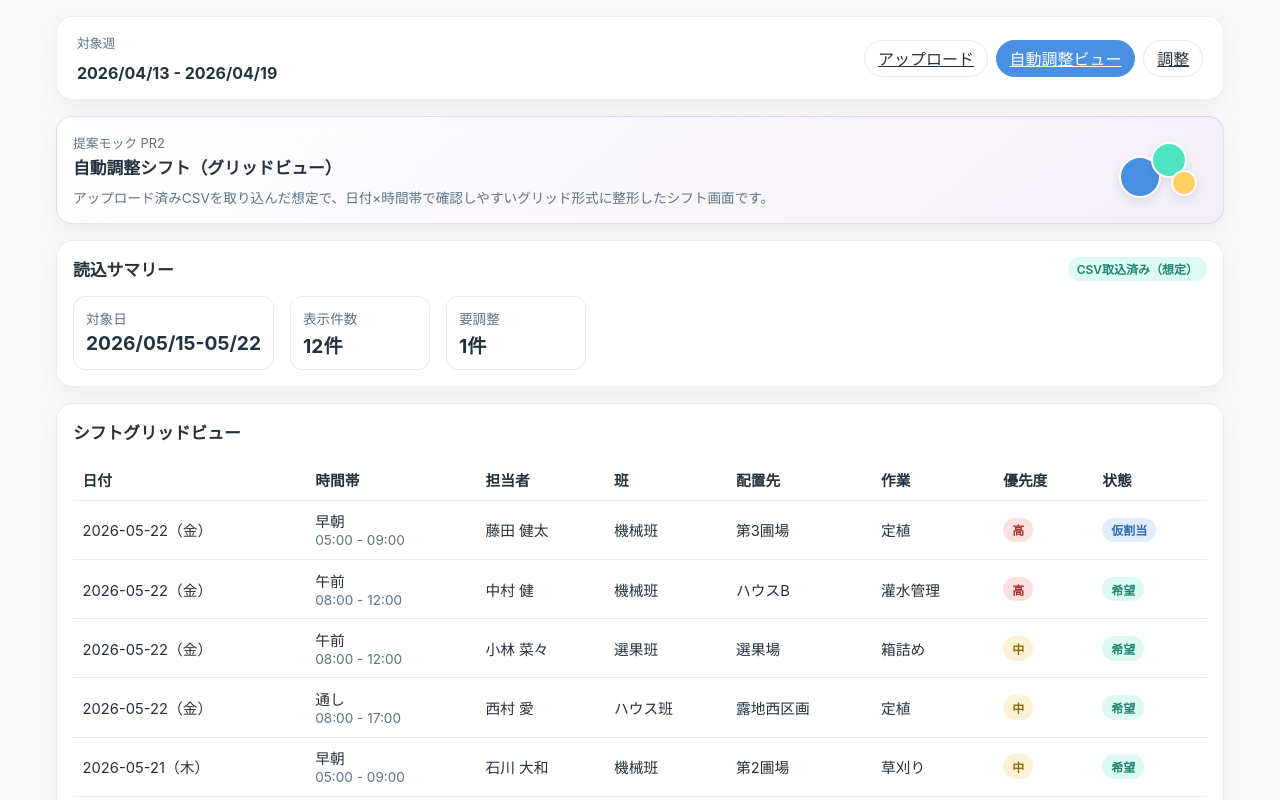
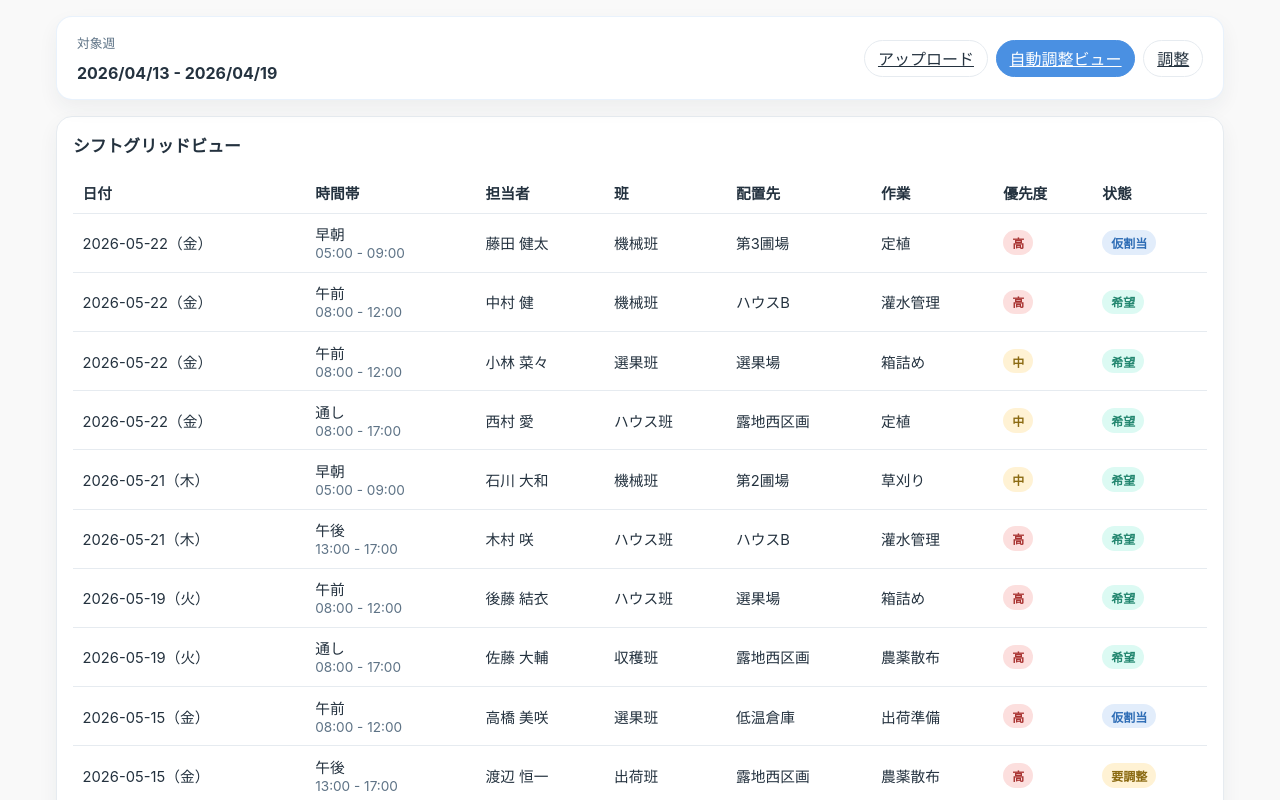
Before and after one commit to ANOSkdy/shift_manager, a Next.js app: page /autoview in a window 1280 px wide. Shown: the top 800 px of the page. Built offline with nearby package versions, Linux system fonts and the light colour scheme.

Commit message:
Remove mock hero and autoview summary sections

```diff
--- a/app/(mock)/autoview/page.tsx
+++ b/app/(mock)/autoview/page.tsx
@@ -1,29 +1,10 @@
 import Link from 'next/link';
-import { HeroPanel, SectionCard, StatusTag } from '@/components/mock/ui';
+import { SectionCard, StatusTag } from '@/components/mock/ui';
 import { autoShiftRows } from '@/lib/mock/autoview-data';
-
-const kpis = [
-  { label: '対象日', value: '2026/05/15-05/22' },
-  { label: '表示件数', value: `${autoShiftRows.length}件` },
-  { label: '要調整', value: `${autoShiftRows.filter((item) => item.allocationStatus === '要調整').length}件` }
-];
 
 export default function AutoViewPage() {
   return (
     <div className="page-stack">
-      <HeroPanel title="自動調整シフト（グリッドビュー）" description="アップロード済みCSVを取り込んだ想定で、日付×時間帯で確認しやすいグリッド形式に整形したシフト画面です。" />
-
-      <SectionCard title="読込サマリー" action={<StatusTag tone="success">CSV取込済み（想定）</StatusTag>}>
-        <ul className="summary-grid">
-          {kpis.map((item) => (
-            <li key={item.label} className="summary-item">
-              <p className="muted">{item.label}</p>
-              <p className="summary-item__value">{item.value}</p>
-            </li>
-          ))}
-        </ul>
-      </SectionCard>
-
       <SectionCard title="シフトグリッドビュー">
         <div className="table-wrap">
           <table>
--- a/app/(mock)/upload/page.tsx
+++ b/app/(mock)/upload/page.tsx
@@ -2,7 +2,7 @@
 
 import Link from 'next/link';
 import { useEffect, useMemo, useState } from 'react';
-import { AlertPanel, HeroPanel, SectionCard, StatusTag } from '@/components/mock/ui';
+import { AlertPanel, SectionCard, StatusTag } from '@/components/mock/ui';
 
 type StepState = 'idle' | 'analyzing' | 'done';
 
@@ -37,8 +37,6 @@ export default function UploadPage() {
 
   return (
     <div className="page-stack">
-      <HeroPanel title="CSVをアップロードして自動解析" description="スタッフ希望CSVを取り込み、7秒の解析演出後にシフト確認へ進める画面です。" />
-
       <SectionCard title="CSVアップロード">
         <div className="upload-flow">
           <label className="file-picker" htmlFor="csv-upload">
--- a/components/mock/ui.tsx
+++ b/components/mock/ui.tsx
@@ -105,20 +105,3 @@ export function SiteBalanceChart({ data }: { data: SiteBalance[] }) {
     </article>
   );
 }
-
-export function HeroPanel({ title, description }: { title: string; description: string }) {
-  return (
-    <section className="hero-panel">
-      <div>
-        <p className="sidebar__eyebrow">提案モック PR2</p>
-        <h2>{title}</h2>
-        <p className="muted">{description}</p>
-      </div>
-      <div className="hero-illustration" aria-hidden="true">
-        <span className="bubble bubble--a" />
-        <span className="bubble bubble--b" />
-        <span className="bubble bubble--c" />
-      </div>
-    </section>
-  );
-}
```
